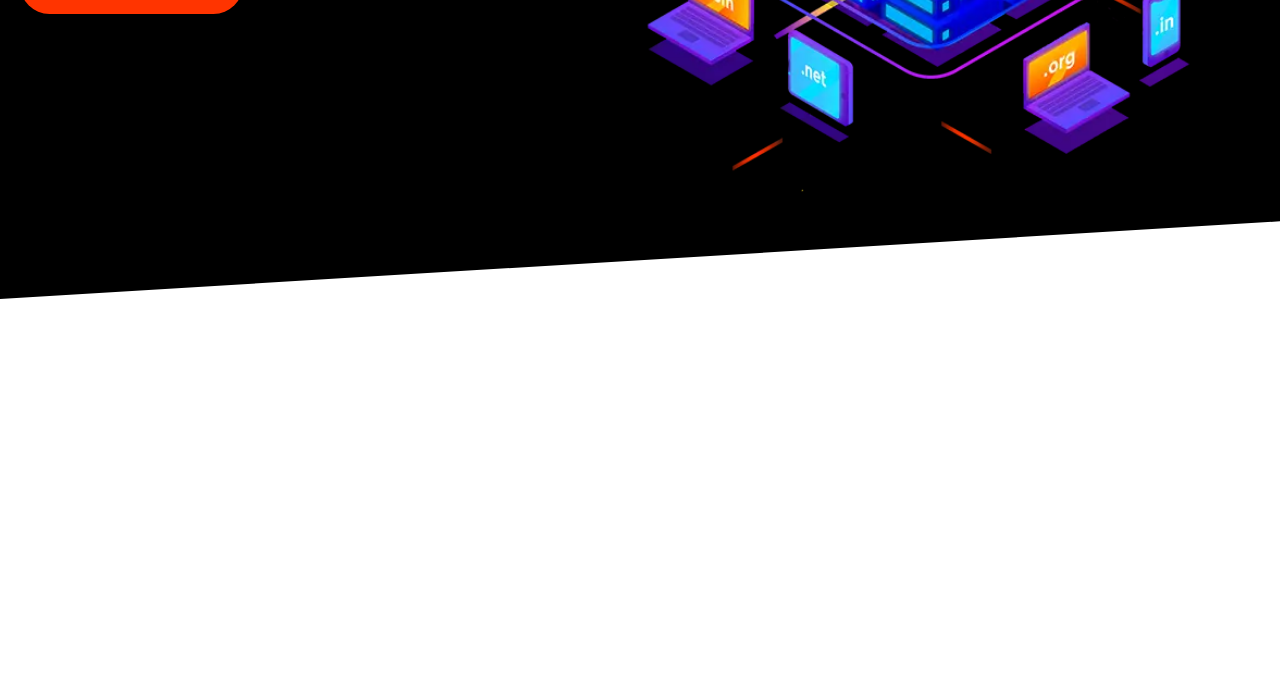
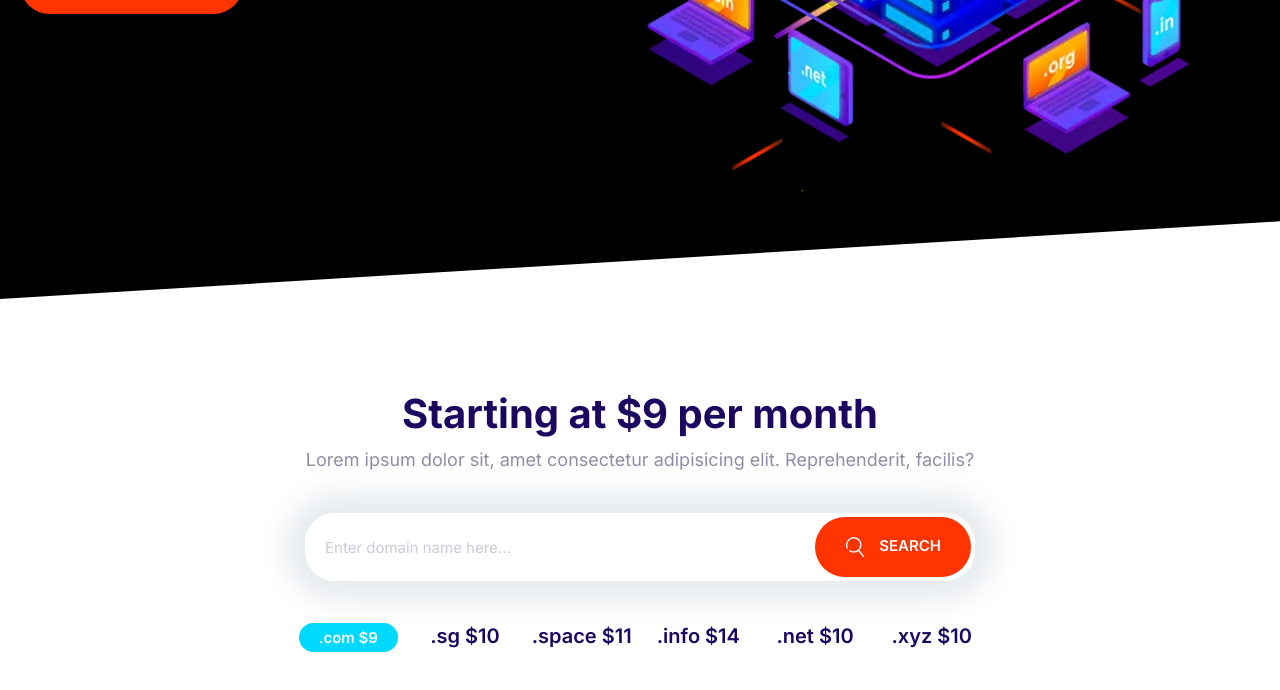
Before and after one commit to JohnKelvin-M/Moshify, a plain HTML site: page index.html in a window 1280 px wide. Shown: the part 478-1168 px from the top of the page. Before the commit the page ends 800 px from the top, so only its background shows below. Drawn offline with Linux system fonts and the light colour scheme.

Commit message:
Domain block

```diff
--- a/css/styles.css
+++ b/css/styles.css
@@ -197,10 +197,18 @@ a {
   font-size: 1.8rem;
   font-weight: 600;
   margin: 1rem 0;
+  outline: 0;
   padding: 2rem 3rem;
   text-align: center;
   text-transform: uppercase;
   white-space: nowrap;
+}
+
+.btn .icon {
+  width: 2rem;
+  height: 2rem;
+  margin-right: 1rem;
+  vertical-align: middle;
 }
 
 .btn--primary {
@@ -280,7 +288,7 @@ a {
 .input-group .input {
   border: 0;
   flex-grow: 1;
-  padding: 1.5rem 1rem;
+  padding: 1.5rem 2rem;
 }
 
 .input-group .btn {
@@ -698,3 +706,28 @@ a {
     align-self: center;
   }
 }
+
+/* DOMAIN BLOCK */
+.block-domain .input-group {
+  box-shadow: 0 0 30px 20px #e6ebee;
+  border: 0;
+  margin: 4rem auto;
+  max-width: 670px;
+}
+
+.block-domain__prices {
+  display: grid;
+  grid-template-columns: repeat(3, 1fr);
+  grid-template-rows: repeat(2, 6rem);
+  font-size: 2rem;
+  font-weight: 600;
+  justify-items: center;
+  max-width: 700px;
+  margin: 0 auto;
+}
+
+@media screen and (min-width: 768px) {
+  .block-domain__prices {
+    grid-template-columns: repeat(auto-fit, minmax(10rem, 1fr));
+  }
+}
--- a/index.html
+++ b/index.html
@@ -37,6 +37,37 @@
         /></picture>
       </div>
     </section>
+
+    <section class="block container block-domain">
+      <header class="block__header">
+        <h2>Starting at $9 per month</h2>
+        <p>
+          Lorem ipsum dolor sit, amet consectetur adipisicing elit.
+          Reprehenderit, facilis?
+        </p>
+      </header>
+      <div class="input-group">
+        <input
+          type="text"
+          class="input"
+          placeholder="Enter domain name here..."
+        />
+        <button class="btn btn--accent">
+          <svg class="icon icon--white">
+            <use xlink:href="images/sprite.svg#search"></use>
+          </svg>
+          Search
+        </button>
+      </div>
+      <ul class="list block-domain__prices">
+        <li><span class="badge badge--secondary">.com $9</span></li>
+        <li>.sg $10</li>
+        <li>.space $11</li>
+        <li>.info $14</li>
+        <li>.net $10</li>
+        <li>.xyz $10</li>
+      </ul>
+    </section>
     <script src="js/main.js"></script>
   </body>
 </html>
```
